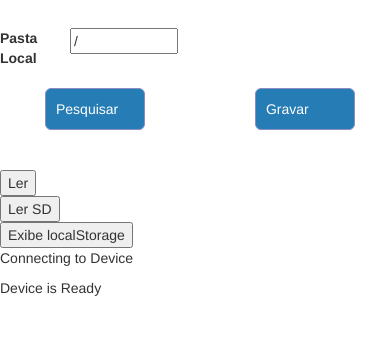
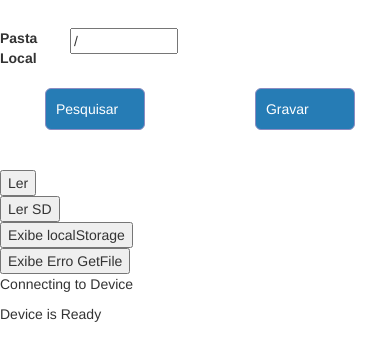
Before and after one commit to luisinserra/pn, a plain HTML site: page www/config.html in a window 390 px wide. Shown: the part 82-442 px from the top of the page. Drawn offline with Linux system fonts and the light colour scheme; some packages are replaced by stand-ins of ours.

Commit message:
lendo do sd..

```diff
--- a/www/config.html
+++ b/www/config.html
@@ -50,6 +50,8 @@
 <button onclick="abrindoArquivo();">Ler SD</button>
 <br>
 <button onclick="getls();">Exibe localStorage</button>
+<br>
+<button onclick="getErroFile();">Exibe Erro GetFile</button>
 
 		<div id="deviceready" class="blink">
             <p class="event listening">Connecting to Device</p>
--- a/www/js/config.js
+++ b/www/js/config.js
@@ -415,3 +415,7 @@ function getls(){
 	var msg=window.localStorage.getItem('msgErro');
 	alert(msg);
 }
+function getErroFile(){
+	var msg=window.localStorage.getItem('erroGetFile');
+	alert(msg);
+}
```
